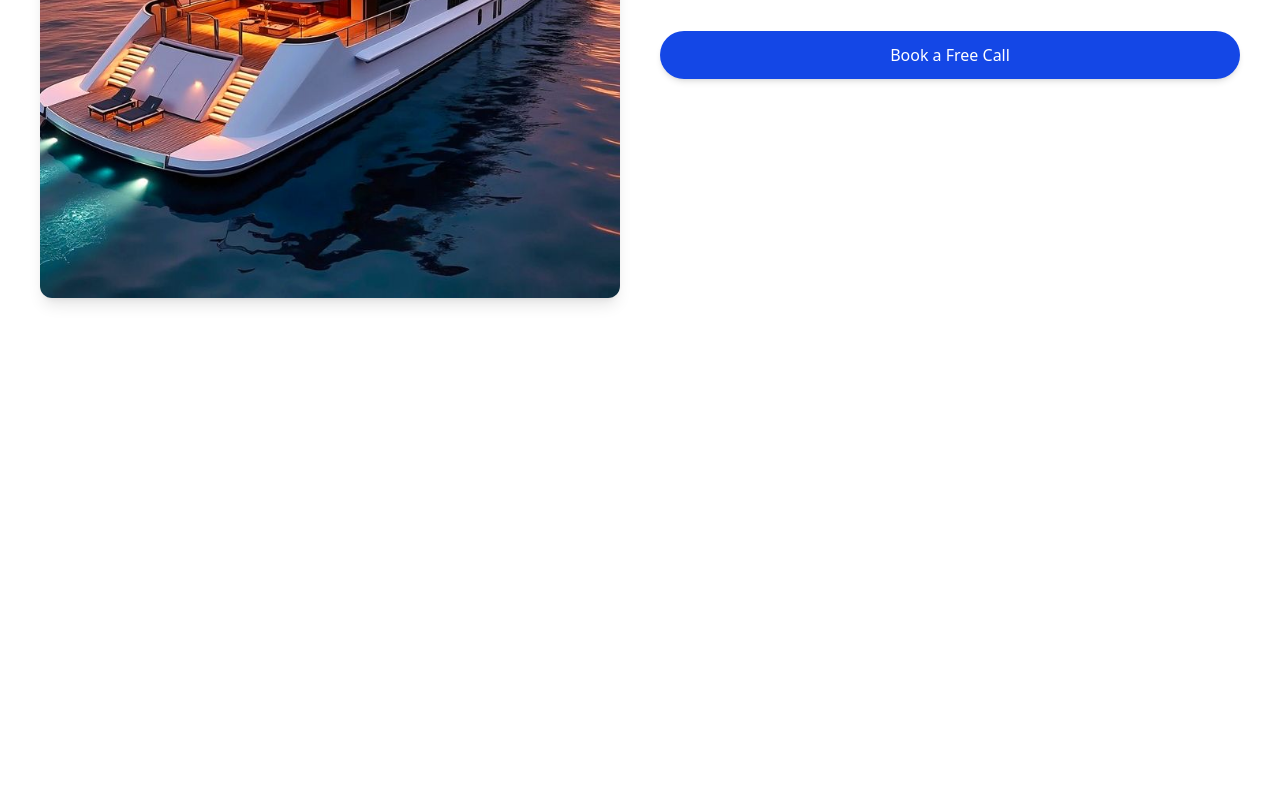
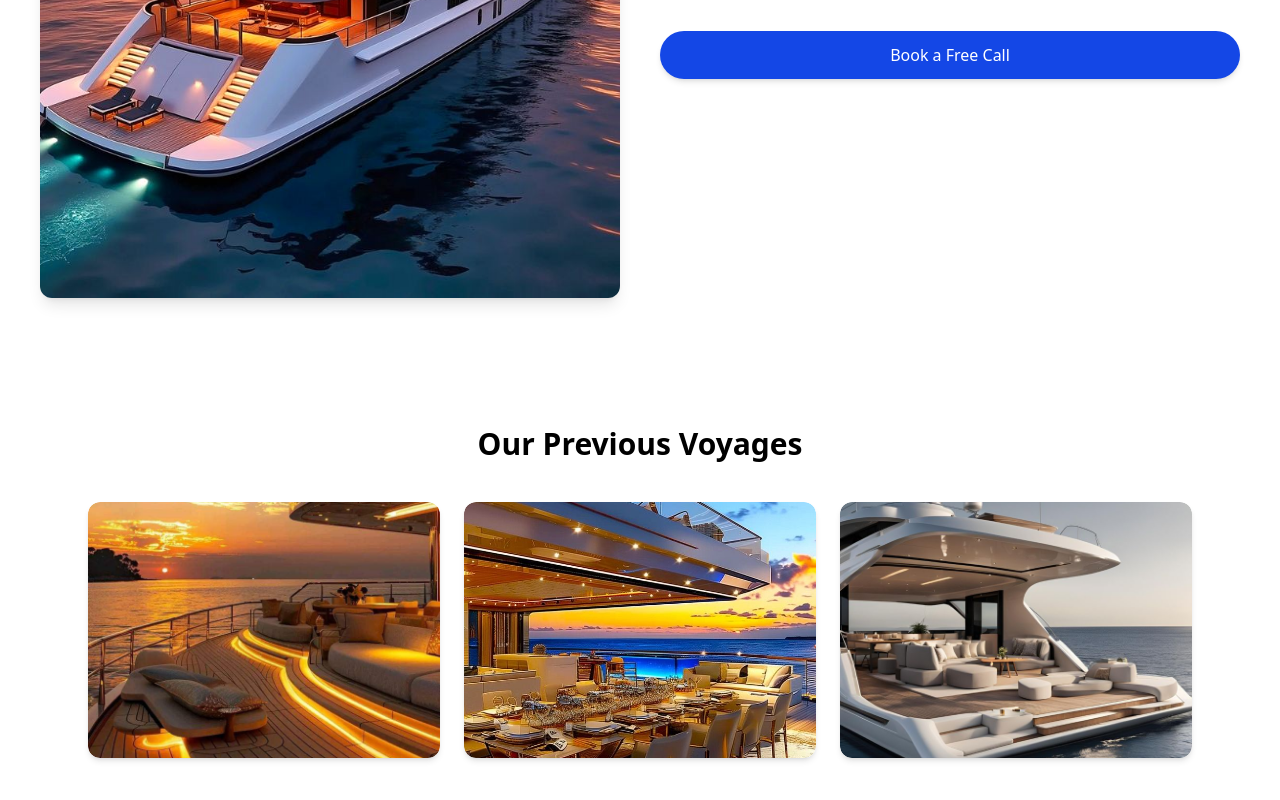
Before and after one commit to GboyegaAkere/myyacht, a React (Vite) app in the folder frontend/: page / in a window 1280 px wide. Shown: the part 2519-3319 px from the top of the page. Before the commit the page ends 2881 px from the top, so only its background shows below. Built offline with nearby package versions, Linux system fonts and the light colour scheme.

Commit message:
new commit

```diff
--- /dev/null
+++ b/frontend/src/components/PreviousWork.jsx
@@ -0,0 +1,111 @@
+/** @format */
+import { motion } from "framer-motion";
+import { useState, useEffect } from "react";
+import { FaArrowLeft, FaArrowRight } from "react-icons/fa";
+
+import look from "../images/in.jpg";
+import inn from "../images/inn.jpg";
+import inside from "../images/inside.jpg";
+import innn from "../images/inse.jpg";
+
+const works = [
+  { id: 1, image: look, alt: "Luxury Yacht at Sea" },
+  { id: 2, image: inn, alt: "Private Yacht Lounge" },
+  { id: 3, image: innn, alt: "Exclusive Marina Experience" },
+];
+
+export default function PreviousWork() {
+  const [current, setCurrent] = useState(0);
+
+  const nextSlide = () => {
+    setCurrent((prev) => (prev === works.length - 1 ? 0 : prev + 1));
+  };
+
+  const prevSlide = () => {
+    setCurrent((prev) => (prev === 0 ? works.length - 1 : prev - 1));
+  };
+
+  // ✅ Auto-slide every 4 seconds
+  useEffect(() => {
+    const interval = setInterval(() => {
+      nextSlide();
+    }, 4000);
+    return () => clearInterval(interval); // cleanup
+  }, [current]);
+
+  return (
+    <section className="bg-white py-16">
+      {/* Heading */}
+      <h2 className="text-2xl md:text-3xl font-semibold text-center mb-10">
+        Our Previous Voyages
+      </h2>
+
+      {/* Desktop Grid */}
+      <div className="hidden md:grid max-w-6xl mx-auto grid-cols-3 gap-6 px-6">
+        {works.map((work, index) => (
+          <motion.div
+            key={work.id}
+            className="overflow-hidden rounded-xl shadow-md"
+            initial={{ opacity: 0, y: 40 }}
+            whileInView={{ opacity: 1, y: 0 }}
+            transition={{ duration: 0.6, delay: index * 0.2 }}
+            viewport={{ once: true }}
+          >
+            <motion.img
+              src={work.image}
+              alt={work.alt}
+              className="w-full h-64 object-cover rounded-xl"
+              whileHover={{ scale: 1.05 }}
+              transition={{ type: "spring", stiffness: 200 }}
+            />
+          </motion.div>
+        ))}
+      </div>
+
+      {/* Mobile Slider */}
+      <div className="relative md:hidden w-full max-w-md mx-auto px-6">
+        <motion.div
+          key={current}
+          initial={{ opacity: 0, x: 100 }}
+          animate={{ opacity: 1, x: 0 }}
+          exit={{ opacity: 0, x: -100 }}
+          transition={{ duration: 0.5 }}
+          className="overflow-hidden rounded-xl shadow-md"
+        >
+          <img
+            src={works[current].image}
+            alt={works[current].alt}
+            className="w-full h-64 object-cover rounded-xl"
+          />
+        </motion.div>
+
+        {/* Slider Controls */}
+        <button
+          onClick={prevSlide}
+          className="absolute top-1/2 left-2 transform -translate-y-1/2 bg-black/50 text-white p-2 rounded-full"
+        >
+          <FaArrowLeft />
+        </button>
+        <button
+          onClick={nextSlide}
+          className="absolute top-1/2 right-2 transform -translate-y-1/2 bg-black/50 text-white p-2 rounded-full"
+        >
+          <FaArrowRight />
+        </button>
+
+        {/* Dots */}
+        <div className="flex justify-center mt-4 space-x-2">
+          {works.map((_, index) => (
+            <button
+              key={index}
+              onClick={() => setCurrent(index)}
+              className={`w-3 h-3 rounded-full ${
+                current === index ? "bg-black" : "bg-gray-300"
+              }`}
+            />
+          ))}
+        </div>
+      </div>
+    </section>
+  );
+}
--- a/frontend/src/pages/Home.jsx
+++ b/frontend/src/pages/Home.jsx
@@ -5,6 +5,7 @@ import SocialBar from '../components/SocialBar'
 import WhatWeOffer from '../components/WhatWeOffer'
 import OurServices from '../components/OurServices'
 import AboutUs from '../components/AboutUs'
+import PreviousWork from '../components/PreviousWork'
 
 const Home = () => {
   return (
@@ -15,6 +16,7 @@ const Home = () => {
         <WhatWeOffer/>
         <OurServices/>
         <AboutUs/>
+        <PreviousWork/>
 
     </div>
   )
```
